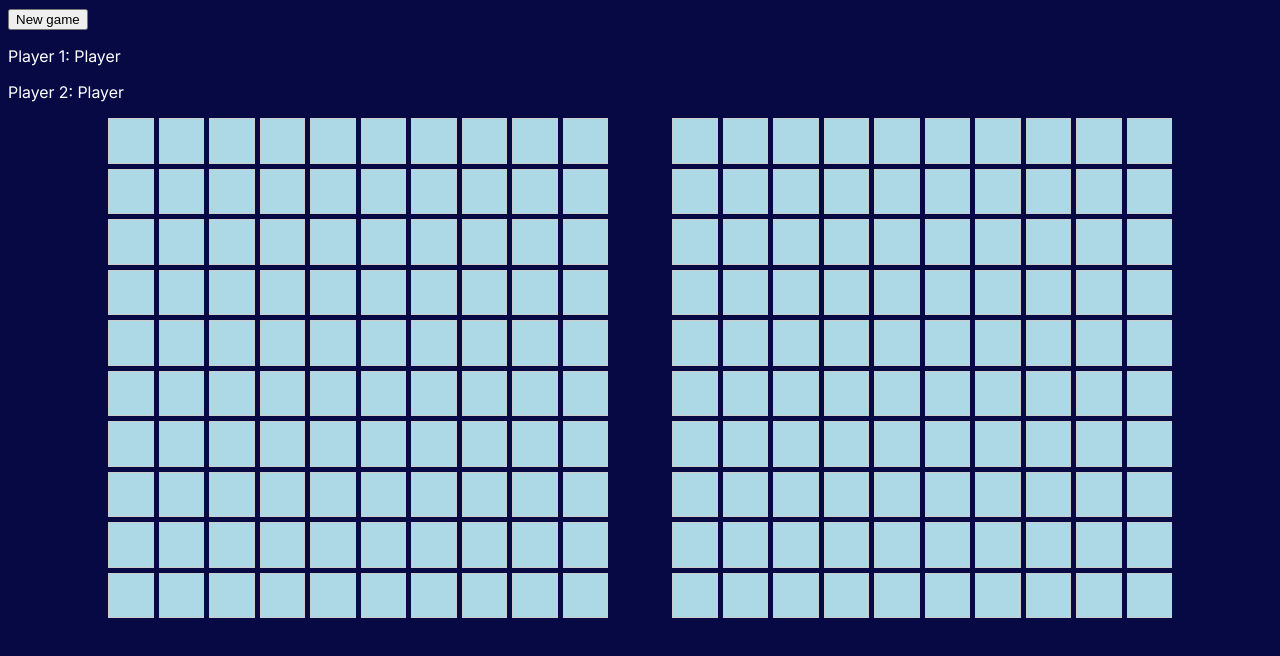
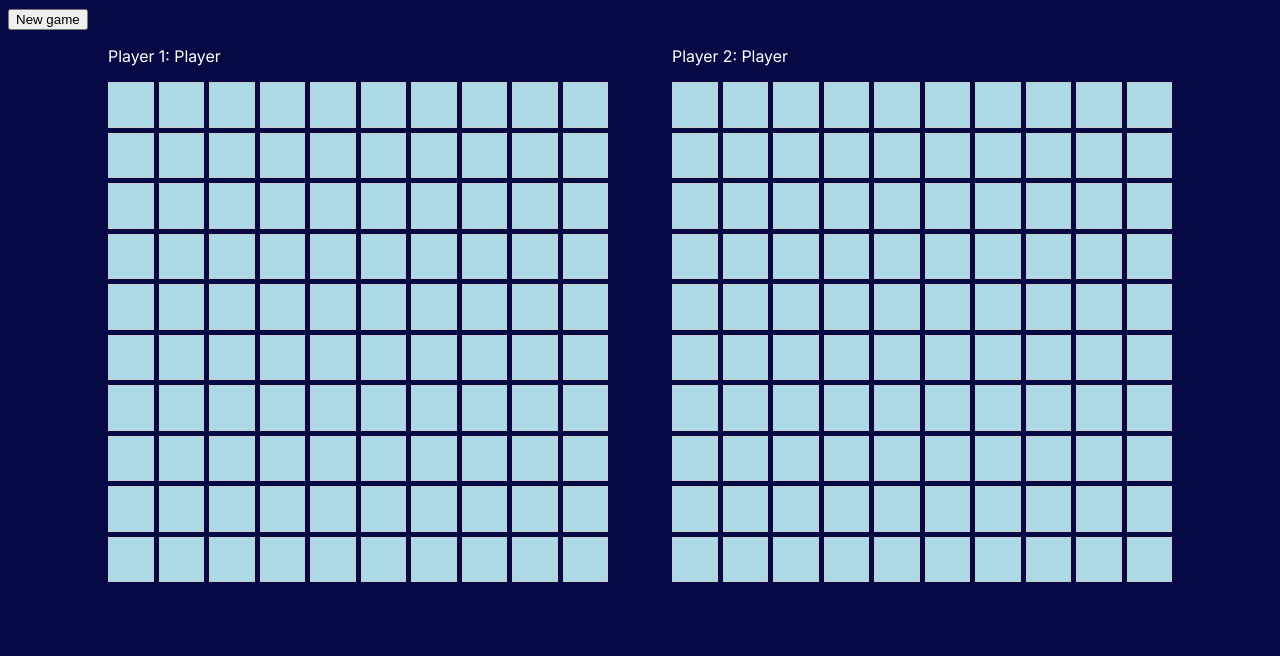
Before and after one commit to hansojuhan/JS-Battleship, a website built with webpack: page src/index.html in a window 1280 px wide. Built offline with nearby package versions, Linux system fonts and the light colour scheme.

Commit message:
Align player names above respective boardsõ

```diff
--- a/src/dom.js
+++ b/src/dom.js
@@ -30,6 +30,7 @@
   content.append(container);
 }
 
+// Renders player names
 export function renderPlayerNames() {
   const name1Title = document.getElementById('player-1-name');
   name1Title.innerText = `Player 1: ${GameState.getPlayerNames().player1Name}`;
--- a/src/index.html
+++ b/src/index.html
@@ -6,19 +6,26 @@
   <title>Battleship</title>
 </head>
 <body>
-
   <!-- New game button -->
   <button id="new-game-button" type="button">New game</button>
-
-  <p id="player-1-name">asdf</p>
-  <p id="player-2-name">ddf</p>
 
   <!-- Content -->
   <div id="content">
 
-    <div id="content-player-1"></div>
+    <div id="player-1-container">
+      <p id="player-1-name">Player 1</p>
+      <div id="content-player-1">
 
-    <div id="content-player-2"></div>
+
+      </div>
+
+    </div>
+
+    <div id="player-2-container">
+      <p id="player-2-name">Player 2</p>
+      <div id="content-player-2">
+      </div>
+    </div>
 
   </div>
 
```
